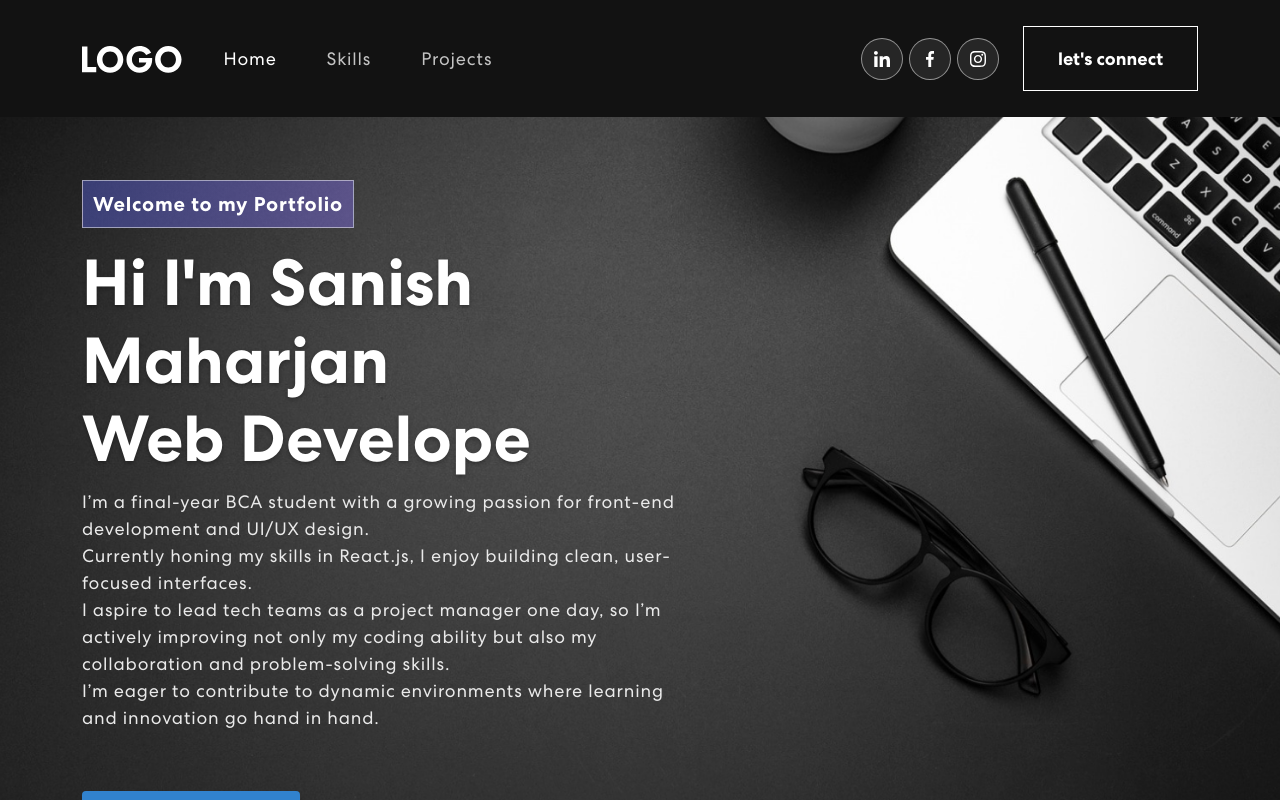
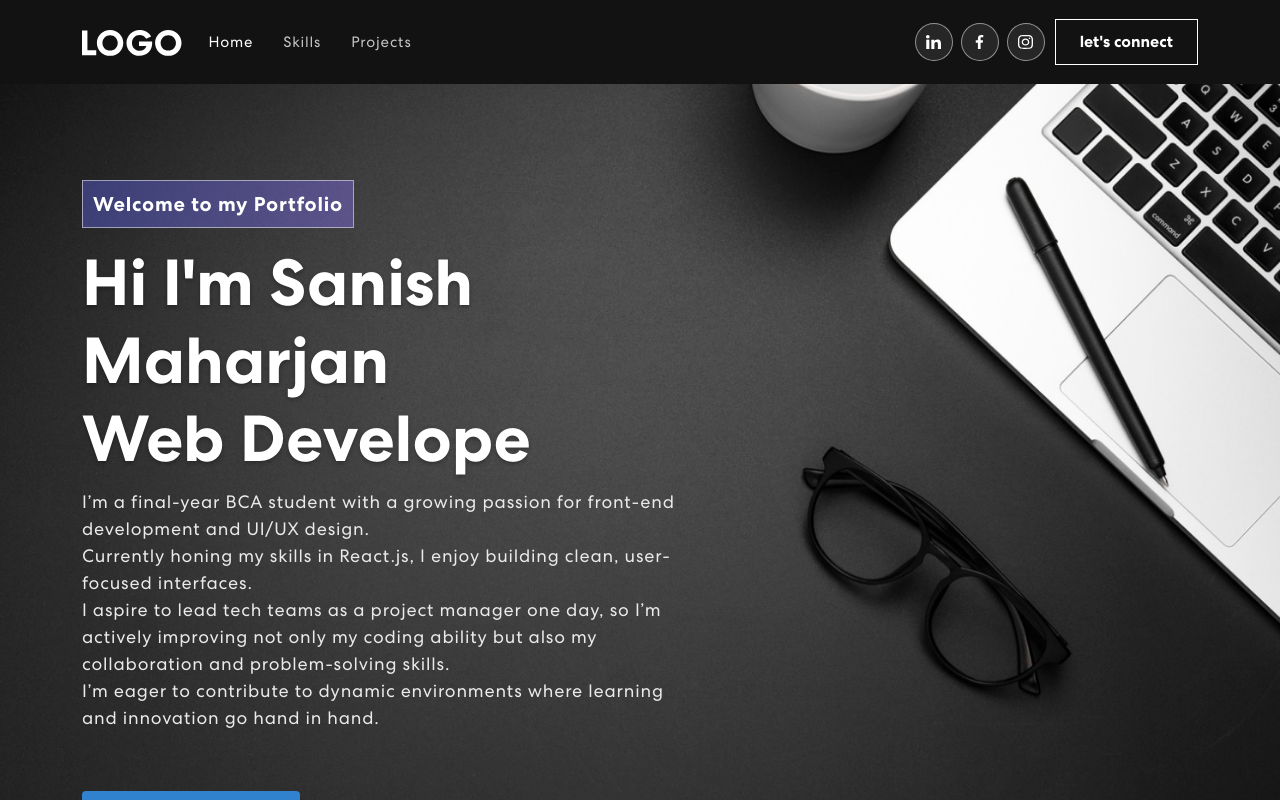
Before and after one commit to sanishmaharjan01/portfolio, a React (Create React App) app: page / in a window 1280 px wide. Shown: the top 800 px of the page. Built offline with nearby package versions, Linux system fonts and the light colour scheme.

Commit message:
Updated navbar styling and transitions

```diff
--- a/src/App.css
+++ b/src/App.css
@@ -83,68 +83,90 @@ p.danger {
 }
 /************ Navbar Css ************/
 nav.navbar {
-  padding: 18px 0;
+  padding: 10px 0;
   position: fixed;
   width: 100%;
   top: 0;
   z-index: 9999;
   transition: 0.32s ease-in-out;
-  background-color: #121212; /* always solid */
+  background-color: #121212;
 }
 
 nav.navbar.scrolled {
-  padding: 0px 0;
   background-color: #121212;
+  box-shadow: 0 2px 10px rgba(0, 0, 0, 0.5);
 }
 
+/* Brand */
 nav.navbar a.navbar-brand {
   width: 9%;
+}
+
+/* Nav Links */
+nav.navbar .navbar-nav {
+  display: flex;
+  align-items: center;
+  gap: 10px;
+  padding: 5px 0;
 }
 
 nav.navbar .navbar-nav .nav-link.navbar-link {
   font-weight: 400;
   color: #fff !important;
   letter-spacing: 0.8px;
-  padding: 0 25px;
-  font-size: 18px;
+  font-size: 15px;
   opacity: 0.75;
+  transition: 0.3s;
+  padding: 8px 10px;
+  text-decoration: none !important;
 }
 
-nav.navbar .navbar-nav a.nav-link.navbar-link:hover,
-nav.navbar .navbar-nav a.nav-link.navbar-link.active {
+nav.navbar .navbar-nav .nav-link.navbar-link:hover {
   opacity: 1;
+  text-decoration: underline;
 }
 
+nav.navbar .navbar-nav .nav-link.navbar-link.active {
+  opacity: 1;
+  text-decoration: none;
+}
+
+/* Navbar Text */
 span.navbar-text {
   display: flex;
   align-items: center;
   z-index: 1;
+  gap: 10px;
+  margin-left: auto;
 }
 
+/* Social Icons */
 .social-icon {
-  display: inline-block;
-  margin-left: 14px;
+  display: flex;
+  gap: 8px;
+  margin-top: 5px;
+  margin-bottom: 5px;
 }
 
 .social-icon a {
-  width: 42px;
-  height: 42px;
+  width: 38px;
+  height: 38px;
   background: rgba(217, 217, 217, 0.1);
   display: inline-flex;
   border-radius: 50%;
-  margin-right: 6px;
   align-items: center;
   justify-content: center;
-  line-height: 1;
   border: 1px solid rgba(255, 255, 255, 0.5);
   position: relative;
   z-index: 1;
+  transition: 0.3s;
+  text-decoration: none !important;
 }
 
 .social-icon a::before {
   content: "";
-  width: 42px;
-  height: 42px;
+  width: 38px;
+  height: 38px;
   position: absolute;
   background-color: #ffffff;
   border-radius: 50%;
@@ -167,17 +189,17 @@ span.navbar-text {
   filter: brightness(0) saturate(100%) invert(0%) sepia(7%) saturate(98%) hue-rotate(346deg) brightness(95%) contrast(86%);
 }
 
+/* Let's Connect Button */
 .navbar-text button {
   font-weight: 700;
   color: #fff;
   border: 1px solid #fff;
-  padding: 18px 34px;
-  font-size: 18px;
-  margin-left: 18px;
-  position: relative;
+  padding: 10px 24px;
+  font-size: 16px;
   background-color: transparent;
   transition: 0.3s ease-in-out;
   z-index: 1;
+  position: relative;
 }
 
 .navbar-text button span {
@@ -201,21 +223,22 @@ span.navbar-text {
 }
 
 .navbar-text button:hover::before {
-  content: "";
   width: 100%;
   height: 100%;
-  position: absolute;
 }
 
+/* Toggler Icon */
 nav.navbar .navbar-toggler:active,
-nav.navbar .navbar-toggler:focus {
+nav.navbar .navbar-toggler:focus,
+button:focus,
+a:focus {
   outline: none;
   box-shadow: none;
 }
 
 nav.navbar .navbar-toggler-icon {
-  width: 24px;
-  height: 17px;
+  width: 20px;
+  height: 14px;
   background-image: none;
   position: relative;
   border-bottom: 2px solid #fff;
@@ -223,13 +246,9 @@ nav.navbar .navbar-toggler-icon {
   top: -2px;
 }
 
-nav.navbar .navbar-toggler-icon:focus {
-  border-bottom: 2px solid #fff;
-}
-
 nav.navbar .navbar-toggler-icon:after,
 nav.navbar .navbar-toggler-icon:before {
-  width: 24px;
+  width: 20px;
   position: absolute;
   height: 2px;
   background-color: #fff;
@@ -244,7 +263,6 @@ nav.navbar .navbar-toggler-icon:after {
   top: 8px;
 }
 
-/* 🔴 X Icon when menu open */
 nav.navbar .navbar-toggler[aria-expanded="true"] .navbar-toggler-icon {
   border-color: transparent;
 }
@@ -259,44 +277,47 @@ nav.navbar .navbar-toggler[aria-expanded="true"] .navbar-toggler-icon:before {
   top: 7px;
 }
 
+/* Responsive Layout */
+@media (max-width: 991px) {
+/* Ultra-smooth hamburger menu slide & fade */
+.navbar-collapse {
+  transform: translateY(-20px);
+  opacity: 0;
+  pointer-events: none;
+  transition: transform 0.5s ease, opacity 0.5s ease;
+}
 
-/* ✅ Navbar responsiveness fix */
-@media (max-width: 768px) {
-  .navbar {
-    position: relative;
-    z-index: 1000;
-    padding: 10px 15px;
-    background-color: #121212;
+.navbar-collapse.show {
+  transform: translateY(0);
+  opacity: 1;
+  pointer-events: auto;
+}
+
+
+  .navbar-nav {
+    flex-direction: row !important;
+    justify-content: center;
+    width: 100%;
+    flex-wrap: wrap;
+    gap: 10px;
+    margin-top: 0px;
   }
 
-  .navbar-toggler {
-    z-index: 1100;
+  .navbar-text {
+    flex-direction: row;
+    flex-wrap: wrap;
+    justify-content: center;
+    width: 100%;
+    margin-top: 0px;
   }
 
-  .navbar-collapse {
-    background-color: #121212;
-    padding: 10px 0;
+  .vvd {
+    padding: 8px 18px;
+    font-size: 14px;
   }
 
-  .navbar-nav {
-    display: flex;
-    flex-direction: column;
-    align-items: flex-start;
-  }
+}
 
-  .navbar-nav .nav-link {
-    padding: 10px 15px;
-    width: 100%;
-  }
-
-  .navbar-brand {
-    margin-right: auto;
-  }
-
-  .banner {
-    padding-top: 240px; /* Push content down below fixed navbar */
-  }
-}
 
 
 /* ✅ Prevent background resizing during text rotation */
--- a/src/components/Skills.js
+++ b/src/components/Skills.js
@@ -67,7 +67,7 @@ export const Skills = () => {
             <div className="skill-bx wow zoomIn">
               <h2>Skills</h2>
               <p>
-                I focus on crafting clean, functional, and visually engaging web interfaces.
+                I focus on crafting clean, functional, and visually engaging web interfaces.<br></br>
                 My growing skill set helps me bring both structure and creativity to every project.
               </p>
 
```
